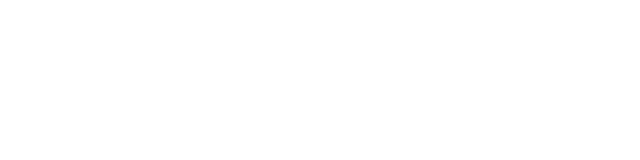
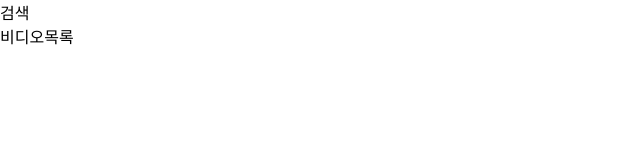
Before and after one commit to standjeong/youtube_clone, a React (Create React App) app: page / in a window 1280 px wide. Shown: the top 160 px of the page, without its empty margins (0-640 px from the left). Built offline with nearby package versions, Linux system fonts and the light colour scheme.

Commit message:
feat : 페이지 구조

```diff
--- a/package.json
+++ b/package.json
@@ -8,6 +8,7 @@
     "@testing-library/user-event": "^13.2.1",
     "react": "^18.3.1",
     "react-dom": "^18.3.1",
+    "react-router-dom": "^6.25.1",
     "react-scripts": "5.0.1",
     "web-vitals": "^2.1.0"
   },
--- a/src/App.js
+++ b/src/App.js
@@ -1,5 +1,13 @@
+import { Outlet } from 'react-router-dom';
+import SearchHeader from './components/SearchHeader';
+
 function App() {
-  return <div className='App'></div>;
+  return (
+    <>
+      <SearchHeader />
+      <Outlet />
+    </>
+  );
 }
 
 export default App;
--- /dev/null
+++ b/src/components/SearchHeader.jsx
@@ -0,0 +1,5 @@
+import React from 'react';
+
+export default function SearchHeader() {
+  return <div>검색</div>;
+}
--- a/src/index.js
+++ b/src/index.js
@@ -1,17 +1,32 @@
 import React from 'react';
 import ReactDOM from 'react-dom/client';
 import './index.css';
+import reportWebVitals from './reportWebVitals';
+import { createBrowserRouter, RouterProvider } from 'react-router-dom';
 import App from './App';
-import reportWebVitals from './reportWebVitals';
+import ErrorPage from './pages/ErrorPage';
+import Videos from './pages/Videos';
+import VideoDetail from './pages/VideoDetail';
+
+const router = createBrowserRouter([
+  {
+    path: '/',
+    element: <App />,
+    errorElement: <ErrorPage />,
+    children: [
+      { index: true, element: <Videos /> },
+      { path: '/videos', element: <Videos /> },
+      { path: '/videos/:keyword', element: <Videos /> },
+      { path: '/videos/watch/:videoId', element: <VideoDetail /> },
+    ],
+  },
+]);
 
 const root = ReactDOM.createRoot(document.getElementById('root'));
 root.render(
   <React.StrictMode>
-    <App />
+    <RouterProvider router={router} />
   </React.StrictMode>
 );
 
-// If you want to start measuring performance in your app, pass a function
-// to log results (for example: reportWebVitals(console.log))
-// or send to an analytics endpoint. Learn more: https://bit.ly/CRA-vitals
 reportWebVitals();
--- /dev/null
+++ b/src/pages/ErrorPage.jsx
@@ -0,0 +1,13 @@
+import React from 'react';
+import { useRouteError } from 'react-router-dom';
+
+export default function ErrorPage() {
+  const error = useRouteError();
+  // console.log(error);
+  return (
+    <div>
+      <p>에러 발생📃</p>
+      <p>{error.statusText || error.message}</p>
+    </div>
+  );
+}
--- /dev/null
+++ b/src/pages/VideoDetail.jsx
@@ -0,0 +1,5 @@
+import React from 'react';
+
+export default function VideoDetail() {
+  return <div>상세화면</div>;
+}
--- /dev/null
+++ b/src/pages/Videos.jsx
@@ -0,0 +1,5 @@
+import React from 'react';
+
+export default function Videos() {
+  return <div>비디오목록</div>;
+}
```
Also changed, not shown: .pnp.cjs, 1 other file (tests, documents, lock files or other folders).
